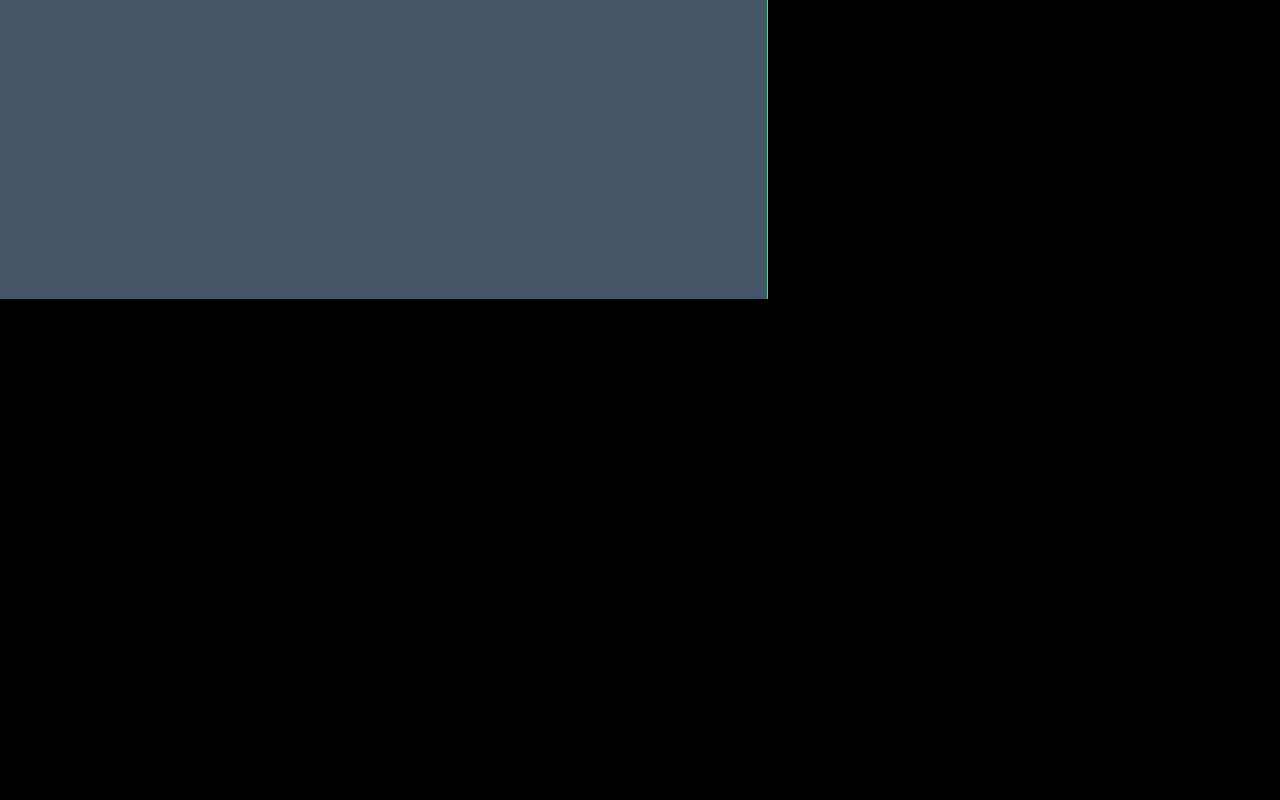
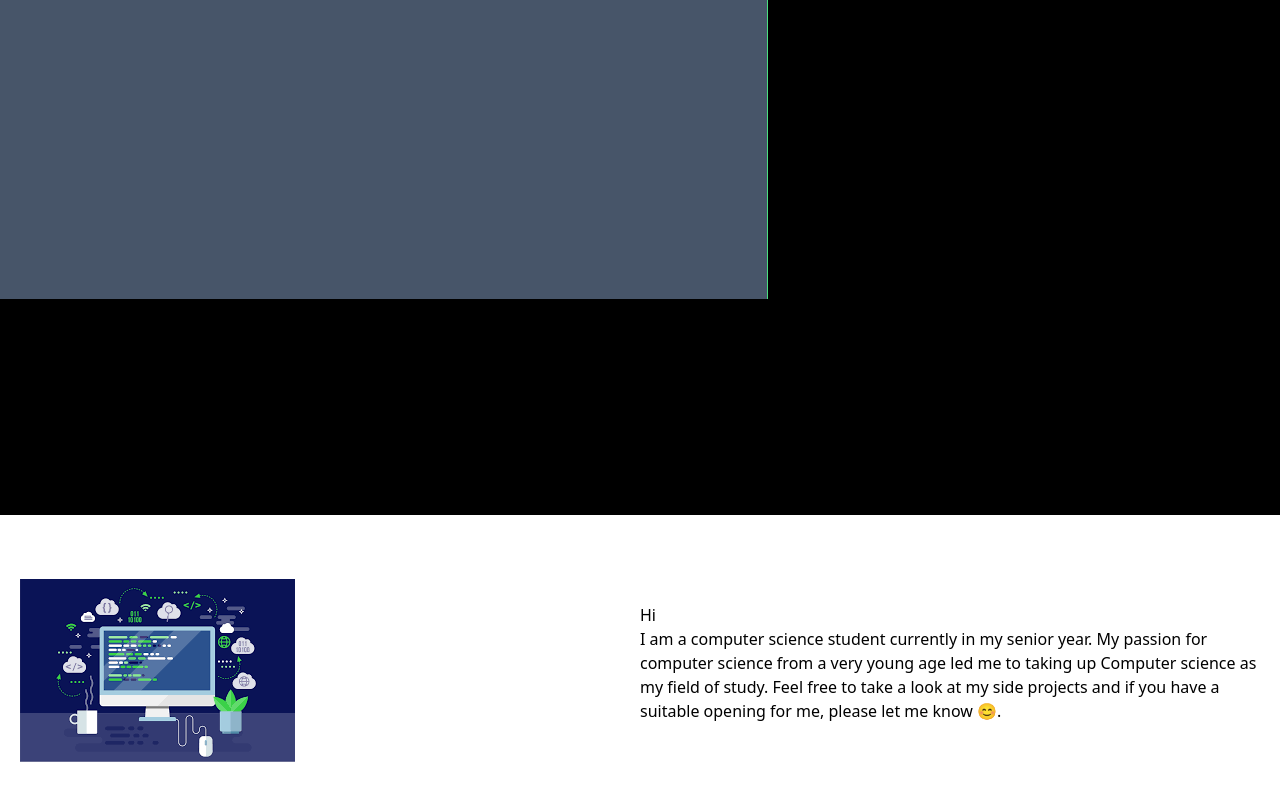
Before and after one commit to akhilpdominic/learning_react, a React (Create React App) app: page / in a window 1280 px wide. Shown: the part 501-1301 px from the top of the page. Before the commit the page ends 1016 px from the top, so only its background shows below. Built offline with nearby package versions, Linux system fonts and the light colour scheme.

Commit message:
fixed 3rd jsx element error

```diff
--- a/src/App.js
+++ b/src/App.js
@@ -1,13 +1,13 @@
 
 import Hero from './components/Hero';
 import Navbar from './components/Navbar';
-import aboutMe from './components/aboutMe';
+import About from './components/aboutMe';
 function App() {
   return (
     <div className="App">
       <Navbar />
       <Hero />
-      <aboutMe />
+      <About />
     </div>
   );
 }
--- a/src/components/aboutMe.jsx
+++ b/src/components/aboutMe.jsx
@@ -1,13 +1,25 @@
 import React from 'react'
+import devimg from '../assets/devimg.png'
 
-const aboutMe=() =>{
+
+const About = () =>{
     return(
         <div className='bg-white w-full py-16 px-4'>
-            <div className='max-w-[1260px] mx-auto grid md:grid-cols-2'>
-                what the hell
+            <div className='max-w-[1240px] mx-auto grid md:grid-cols-2'>
+
+                    <img src={devimg} alt="/" />
+               <div className='py-6'>
+                <p>Hi</p>
+                I am a computer science student currently in my senior year.
+                My passion for computer science from a very young age led me to taking up
+                Computer science as my field of study. Feel free to take a look at my side projects
+                and if you have a suitable opening for me, please let me know 😊.
+               </div>
+
+
             </div>
         </div>
     )
 }
 
-export default aboutMe;
+export default About;
```
Also changed, not shown: src/assets/devimg.png (added).
